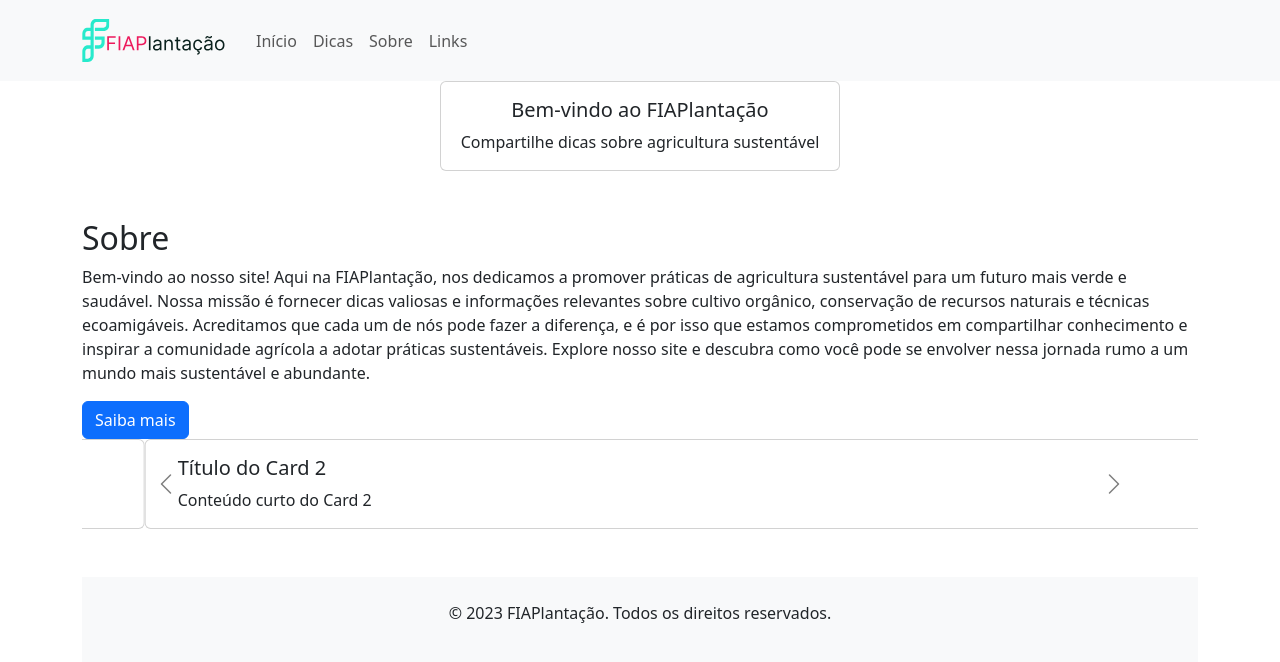
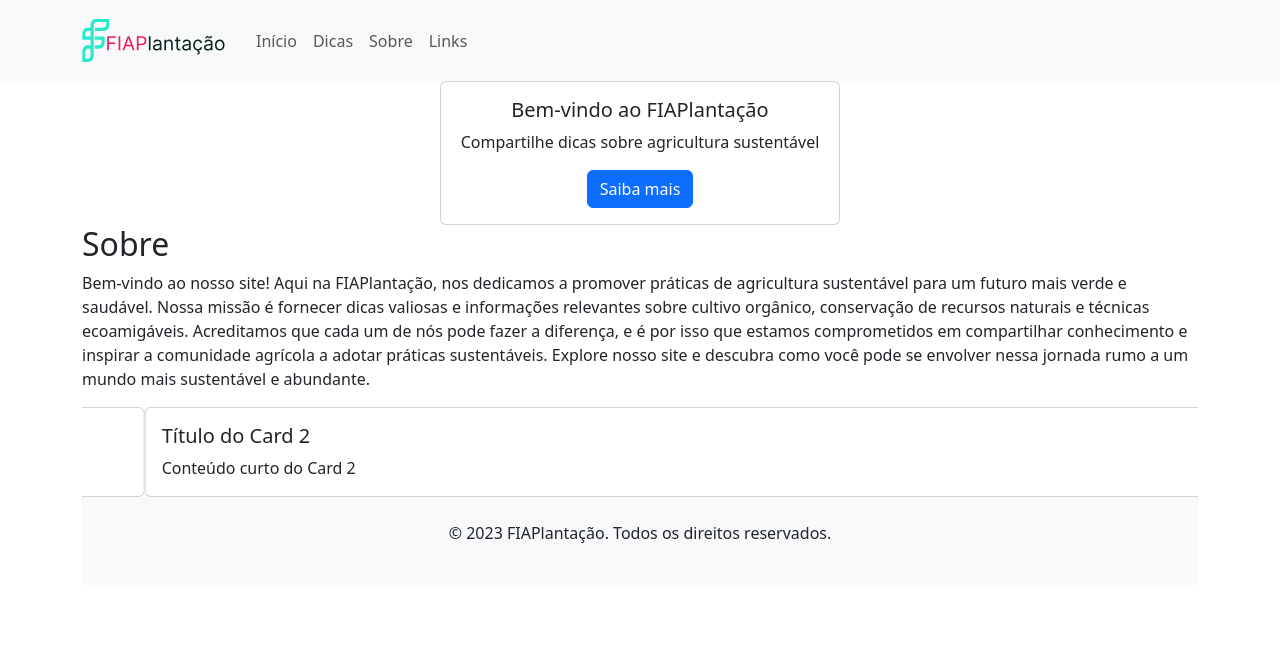
Before and after one commit to HMpina/fiap-gs2023-frontend, a React (Create React App) app: page / in a window 1280 px wide. Shown: the top 662 px of the page. Built offline with nearby package versions, Linux system fonts and the light colour scheme.

Commit message:
testando indicadores n lugar das setas

```diff
--- a/src/pages/Home/index.tsx
+++ b/src/pages/Home/index.tsx
@@ -1,6 +1,6 @@
 import React from 'react';
 import { Container, Card, Button, Carousel } from 'react-bootstrap';
-import { BsChevronLeft, BsChevronRight } from 'react-icons/bs';
+import { BsFillCircleFill } from 'react-icons/bs';
 
 const Home: React.FC = () => {
   return (
@@ -9,21 +9,21 @@ const Home: React.FC = () => {
         <Card.Body>
           <Card.Title>Bem-vindo ao FIAPlantação</Card.Title>
           <Card.Text>Compartilhe dicas sobre agricultura sustentável</Card.Text>
+          <Button variant="primary" href="#about">Saiba mais</Button>
         </Card.Body>
       </Card>
 
-      <h2 className="mt-5">Sobre</h2>
+      <h2>Sobre</h2>
       <p>Bem-vindo ao nosso site! Aqui na FIAPlantação, nos dedicamos a promover práticas de agricultura sustentável para um futuro mais verde e saudável. Nossa missão é fornecer dicas valiosas e informações relevantes sobre cultivo orgânico, conservação de recursos naturais e técnicas ecoamigáveis. Acreditamos que cada um de nós pode fazer a diferença, e é por isso que estamos comprometidos em compartilhar conhecimento e inspirar a comunidade agrícola a adotar práticas sustentáveis. Explore nosso site e descubra como você pode se envolver nessa jornada rumo a um mundo mais sustentável e abundante.</p>
-      <Button variant="primary" href="#about">Saiba mais</Button>
-
 
       <Carousel
-        prevIcon={<BsChevronLeft style={{ color: 'black', fontSize: '24px' }} />}
-        nextIcon={<BsChevronRight style={{ color: 'black', fontSize: '24px' }} />}
+        prevIcon={null}
+        nextIcon={null}
+        indicators
       >
         <Carousel.Item>
           <Card>
-            <Card.Body className="mx-3">
+            <Card.Body>
               <Card.Title>Título do Card 1</Card.Title>
               <Card.Text>
                 Conteúdo curto do Card 1
@@ -33,7 +33,7 @@ const Home: React.FC = () => {
         </Carousel.Item>
         <Carousel.Item>
           <Card>
-            <Card.Body className="mx-3">
+            <Card.Body>
               <Card.Title>Título do Card 2</Card.Title>
               <Card.Text>
                 Conteúdo curto do Card 2
@@ -43,7 +43,7 @@ const Home: React.FC = () => {
         </Carousel.Item>
         <Carousel.Item>
           <Card>
-            <Card.Body className="mx-3">
+            <Card.Body>
               <Card.Title>Título do Card 3</Card.Title>
               <Card.Text>
                 Conteúdo curto do Card 3
@@ -53,7 +53,7 @@ const Home: React.FC = () => {
         </Carousel.Item>
         <Carousel.Item>
           <Card>
-            <Card.Body className="mx-3">
+            <Card.Body>
               <Card.Title>Veja Mais</Card.Title>
               <Button variant="primary">Veja mais</Button>
             </Card.Body>
@@ -61,7 +61,7 @@ const Home: React.FC = () => {
         </Carousel.Item>
       </Carousel>
 
-      <footer className="text-center py-4 mt-5 bg-light">
+      <footer className="text-center py-4 bg-light">
         <Container>
           <p>&copy; 2023 FIAPlantação. Todos os direitos reservados.</p>
         </Container>
```
